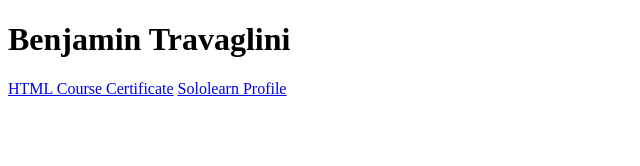
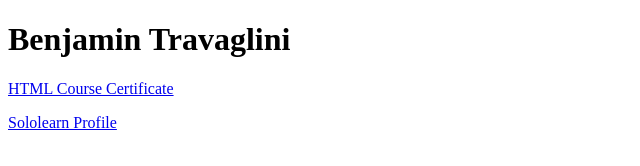
Before and after one commit to bentravaglini/bentravaglini.github.io, a plain HTML site: page index.html in a window 1280 px wide. Shown: the whole page, without its empty margins (0-640 px from the left). Drawn offline with Linux system fonts and the light colour scheme.

Commit message:
Update index.html

```diff
--- a/index.html
+++ b/index.html
@@ -6,7 +6,7 @@
 <body>
 
 <h1>Benjamin Travaglini</h1>
-<a href="https://www.sololearn.com/Certificate/1014-15680672/pdf/">HTML Course Certificate</a>
-<a href="https://www.sololearn.com/Profile/15680672#">Sololearn Profile</a>
+<p><a href="https://www.sololearn.com/Certificate/1014-15680672/pdf/">HTML Course Certificate</a></p>
+<p><a href="https://www.sololearn.com/Profile/15680672#">Sololearn Profile</a></p>
 </body>
 </html>
```
